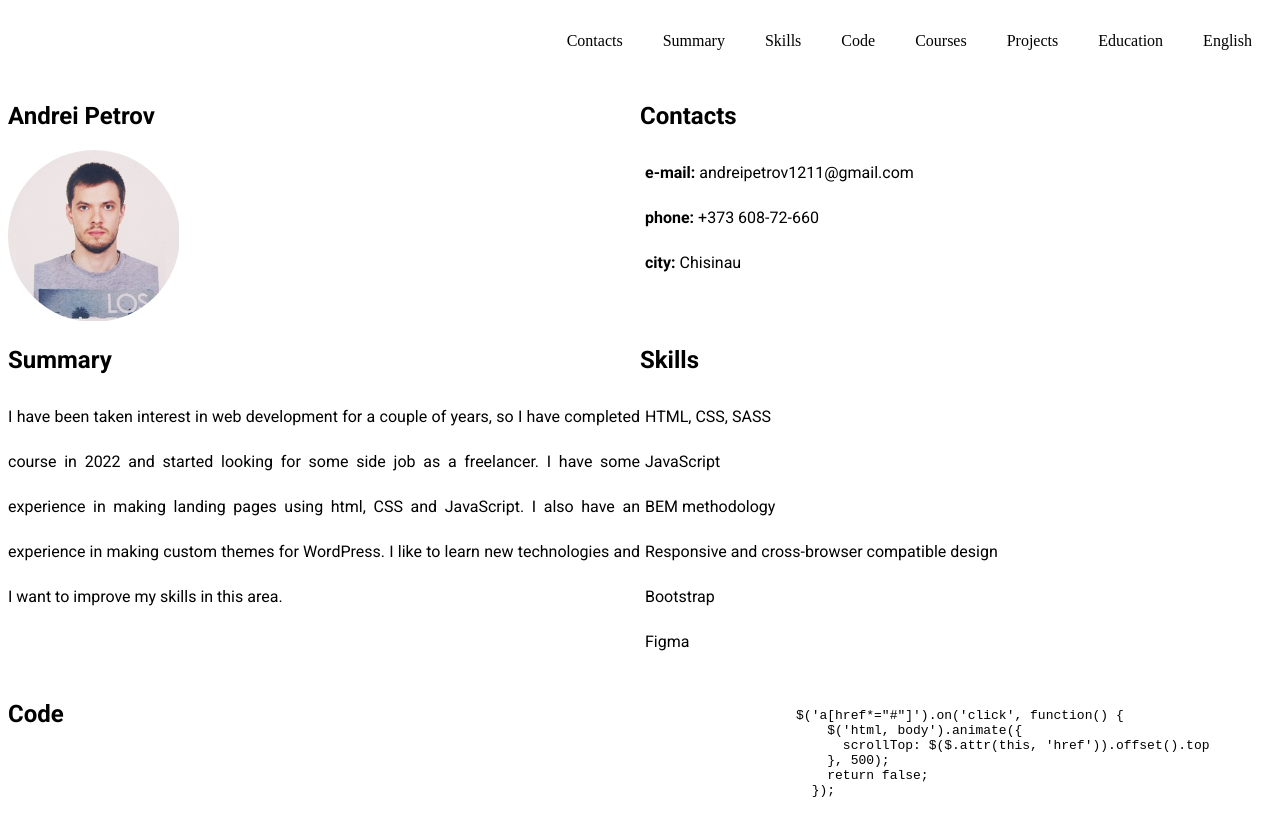
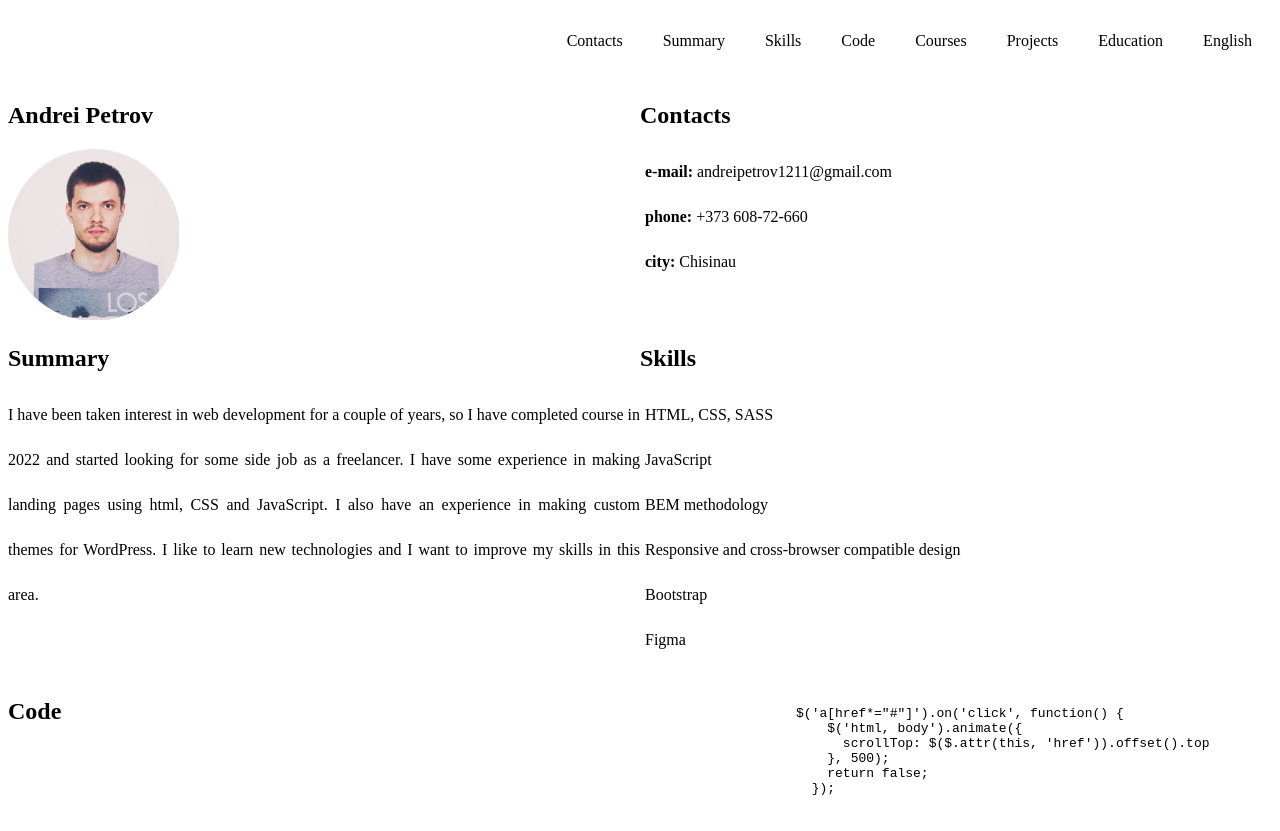
Before and after one commit to andreipetrov1211/rsschool-cv, a plain HTML site: page index.html in a window 1280 px wide. Shown: the top 831 px of the page. Drawn offline with Linux system fonts and the light colour scheme.

Commit message:
refactoring: fix code

```diff
--- a/index.html
+++ b/index.html
@@ -26,7 +26,7 @@
             </nav>
         </div>
     </header>
-    <div class="body">
+    <body>
         <div class="container main-container">
             <section class="section">
                 <h1 class="main-title">Andrei Petrov</h1>
@@ -42,9 +42,7 @@
             </section>
             <section class="section" id="Summary">
                 <h2 class="section-title">Summary</h2>
-                <p class="text">I have been taken interest in web development for a couple of years, so I have completed course in 2022 and started looking for some side job as a freelancer.
-                    I have some experience in making landing pages using html, CSS and JavaScript. I also have an experience in making custom themes for WordPress. I like to learn new technologies and I want to improve my skills in this area.
-                </p>
+                <p class="text">I have been taken interest in web development for a couple of years, so I have completed course in 2022 and started looking for some side job as a freelancer. I have some experience in making landing pages using html, CSS and JavaScript. I also have an experience in making custom themes for WordPress. I like to learn new technologies and I want to improve my skills in this area.</p>
             </section>
             <section class="section" id="Skills">
                 <h2 class="section-title">Skills</h2>
@@ -72,8 +70,7 @@
             </pre>
             <section class="section" id="Courses">
                 <h2 class="section-title">Courses</h2>
-                <p class="text"><span class="span">ITMO University: </span> Web development course, 2022
-                    </p>
+                <p class="text"><span class="span">ITMO University: </span> Web development course, 2022</p>
             </section>
             <section class="section" id="Projects">
                 <h2 class="section-title">Projects</h2>
@@ -88,10 +85,9 @@
                 <p class="text"><span class="span">English: </span>Intermediate (B1)</p>
             </section>
         </div>
-    </div>
+    </body>
     <footer class="footer">
         <div class="container">
-
         </div>
     </footer>
 </html>
```
